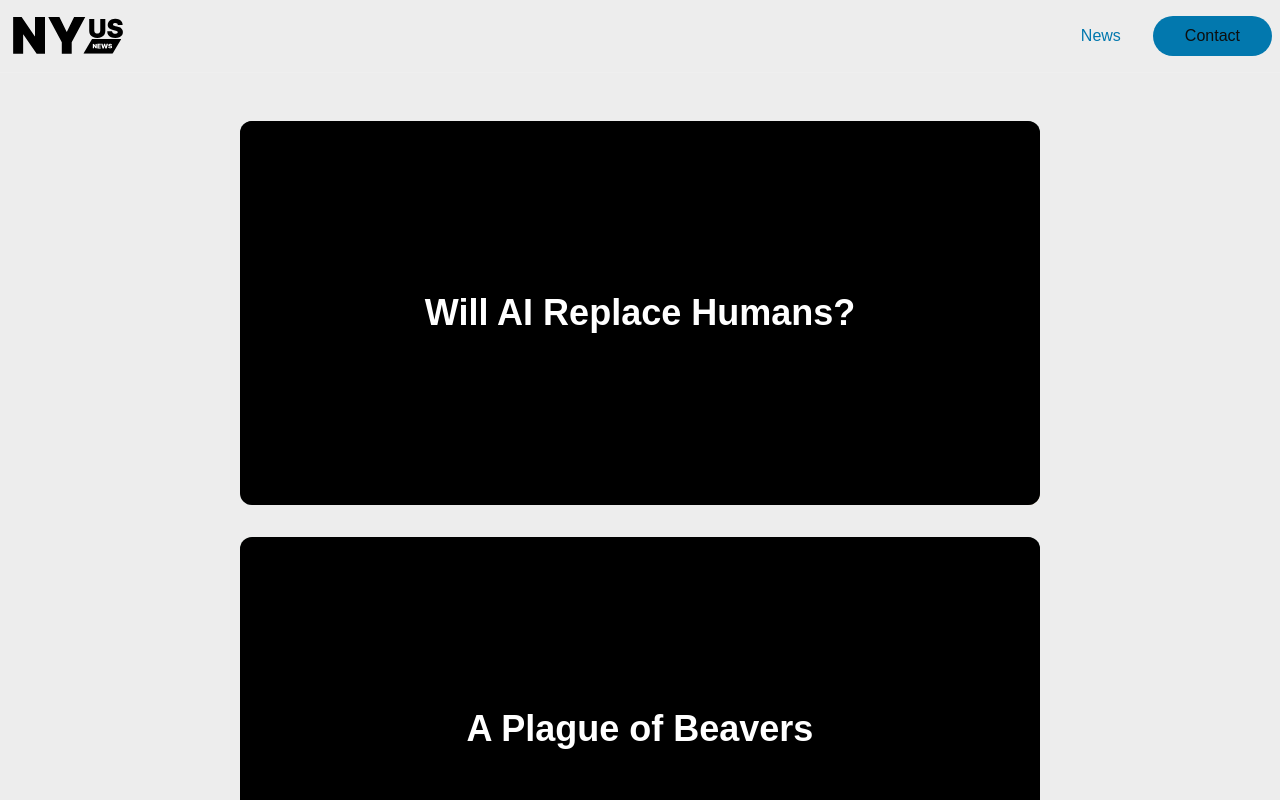
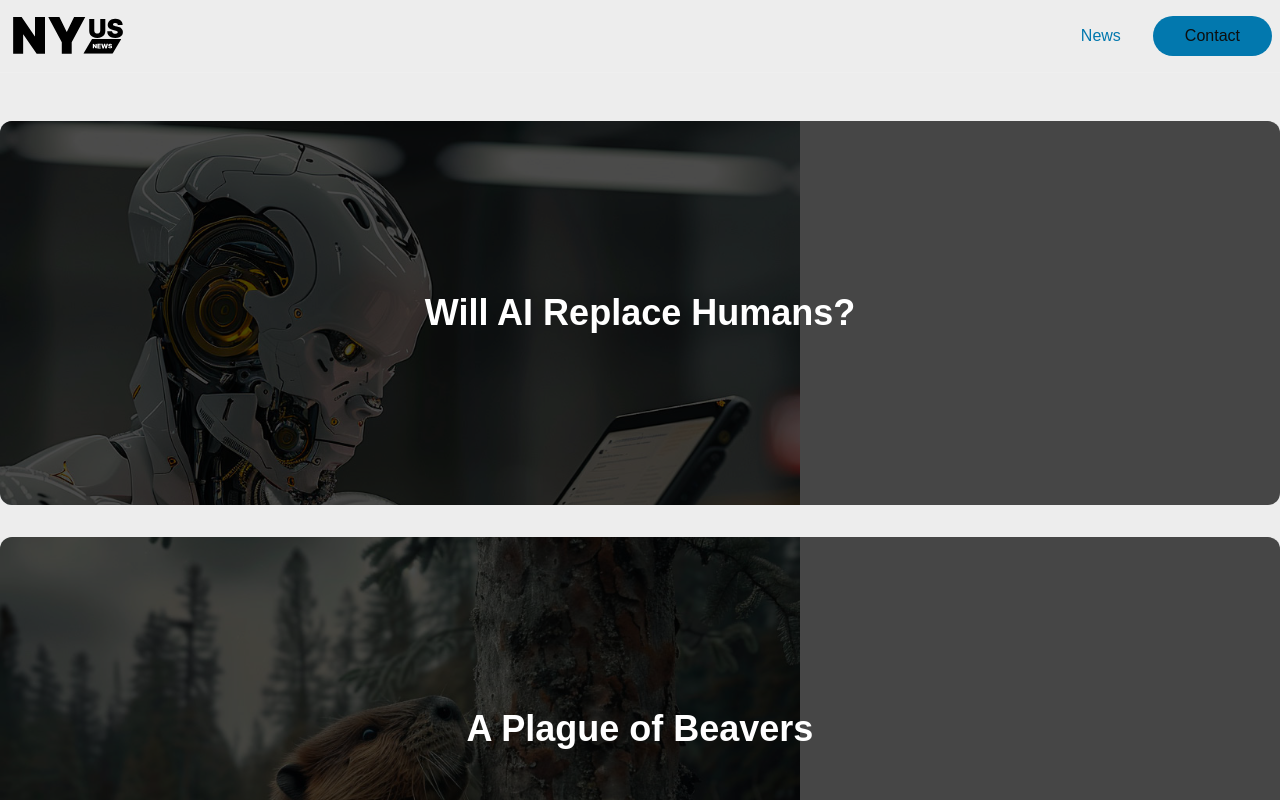
Before and after one commit to sundeeseeyou/articles, a Next.js app: page /news/beaver-plague in a window 1280 px wide. Shown: the top 800 px of the page. Built offline with nearby package versions, Linux system fonts and the light colour scheme.

Commit message:
feat: fix spacing

```diff
--- a/src/components/news/HeroesImg.tsx
+++ b/src/components/news/HeroesImg.tsx
@@ -1,10 +1,10 @@
 import { DUMMY_NEWS } from "../../../dummy-news";
 import Image from "next/image";
 
-export default function HeroesImg() {
+export default function heroesImg() {
   return DUMMY_NEWS.map((items) => (
     <div
-      className="relative w-full h-96 rounded-xl overflow-hidden mb-8"
+      className="relative lg:w-screen h-96 rounded-xl overflow-hidden mb-8"
       key={items.id}
     >
       <Image
@@ -13,7 +13,7 @@ export default function HeroesImg() {
         width={800}
         height={300}
       />
-      <div className="absolute inset-0 bg-black bg-opacity-50 flex items-center justify-center">
+      <div className="absolute inset-0 bg-black/70 flex items-center justify-center">
         <h1 className="text-white text-4xl font-bold">{items.title}</h1>
       </div>
     </div>
```
